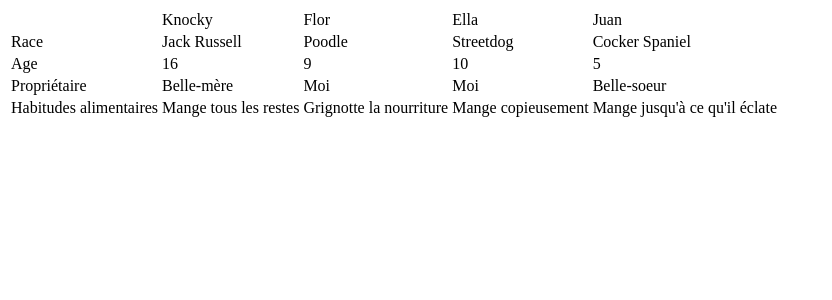
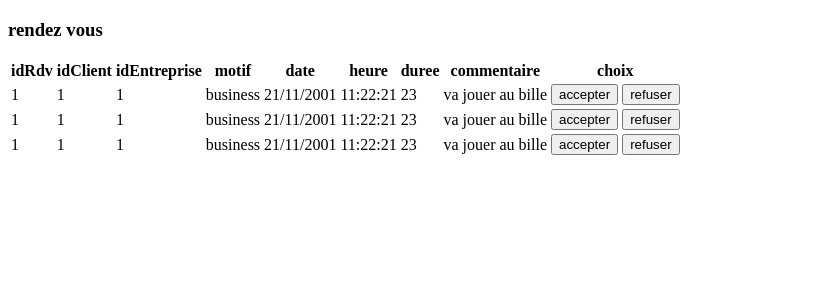
Before and after one commit to Shidory/TakeDate, a CodeIgniter app: page /database/index.php/welcome/index in a window 1280 px wide. Shown: the top 300 px of the page, without its empty margins (0-832 px from the left). Run offline with CodeIgniter, Linux system fonts and the light colour scheme.

Commit message:
[ADD]new view

```diff
--- a/application/views/accepter_view.php
+++ b/application/views/accepter_view.php
@@ -8,43 +8,67 @@
 </head>
 <body>
     <div>
+        <div>
+            <h3>rendez vous</h3>
+        </div>
         <table>
+  <thead>
     <tr>
-    <td>&nbsp;</td>
-    <td>Knocky</td>
-    <td>Flor</td>
-    <td>Ella</td>
-    <td>Juan</td>
+      <th>idRdv</th>
+      <th>idClient</th>
+      <th>idEntreprise</th>
+      <th>motif</th>
+      <th>date</th>
+      <th>heure</th>
+      <th>duree</th>
+      <th>commentaire</th>
+      <th>choix</th>
+    </tr>
+  </thead>
+  <tbody>
+    <tr>
+        <td>1</td>
+        <td>1</td>
+        <td>1</td>
+        <td>business</td>
+        <td>21/11/2001</td>
+        <td>11:22:21</td>
+        <td>23</td>
+        <td>va jouer au bille</td>
+        <td><input type="button" value="accepter">
+            <input type="button" value="refuser">
+        </td>
     </tr>
     <tr>
-    <td>Race</td>
-    <td>Jack Russell</td>
-    <td>Poodle</td>
-    <td>Streetdog</td>
-    <td>Cocker Spaniel</td>
+        <td>1</td>
+        <td>1</td>
+        <td>1</td>
+        <td>business</td>
+        <td>21/11/2001</td>
+        <td>11:22:21</td>
+        <td>23</td>
+        <td>va jouer au bille</td>
+        <td><input type="button" value="accepter">
+            <input type="button" value="refuser">
+        </td>
     </tr>
     <tr>
-    <td>Age</td>
-    <td>16</td>
-    <td>9</td>
-    <td>10</td>
-    <td>5</td>
+        <td>1</td>
+        <td>1</td>
+        <td>1</td>
+        <td>business</td>
+        <td>21/11/2001</td>
+        <td>11:22:21</td>
+        <td>23</td>
+        <td>va jouer au bille</td>
+        <td><input type="button" value="accepter">
+            <input type="button" value="refuser">
+        </td>
     </tr>
-  <tr>
-    <td>Propriétaire</td>
-    <td>Belle-mère</td>
-    <td>Moi</td>
-    <td>Moi</td>
-    <td>Belle-soeur</td>
-  </tr>
-  <tr>
-    <td>Habitudes alimentaires</td>
-    <td>Mange tous les restes</td>
-    <td>Grignotte la nourriture</td>
-    <td>Mange copieusement</td>
-    <td>Mange jusqu'à ce qu'il éclate</td>
-  </tr>
+  </tbody>
 </table>
+
     </div>
+
 </body>
 </html>
```
Lines whose indentation alone changed are shown as unchanged.
